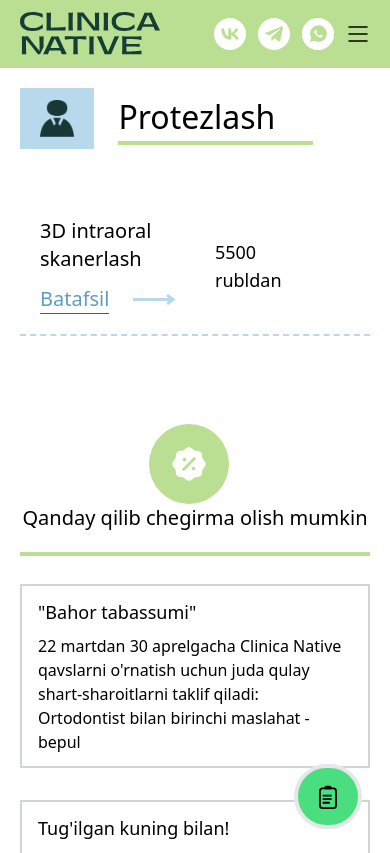
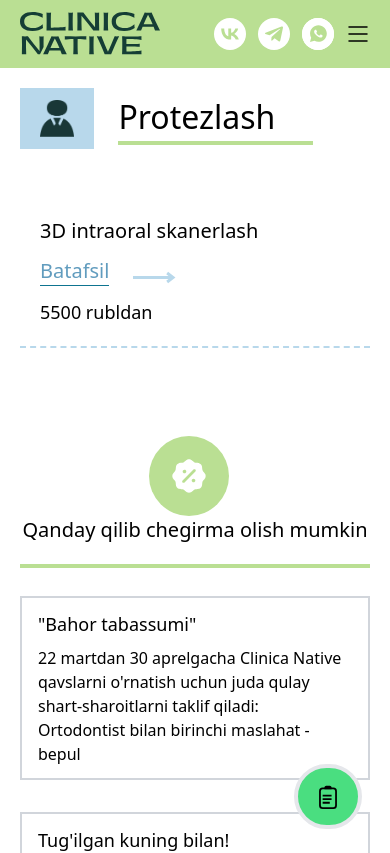
Before and after one commit to muhammadazizbek006/Clinica, a React (Vite) app: page /Diagnostika in a window 390 px wide. Shown: the top 853 px of the page. Built offline with nearby package versions, Linux system fonts and the light colour scheme.

Commit message:
add diagnostika responsive

```diff
--- a/src/pages/Diagnostik/Diagnostika.jsx
+++ b/src/pages/Diagnostik/Diagnostika.jsx
@@ -46,7 +46,7 @@
                 >
                   <Link
                     to={`/diga/${e.yonalishi}`}
-                    className="flex justify-between items-center p-5"
+                    className="flex flex-col sm:flex-row justify-between sm:items-center p-5"
                   >
                     {/* left */}
                     <div className="flex flex-col">
@@ -54,7 +54,7 @@
                         {e.yonalishi}
                       </h3>
                       <div className="flex items-center  ">
-                        <p className="mr-6 text-xl text-next border-b border-b-cyan-700">
+                        <p className="mr-6 text-xl text-next border-b border-b-cyan-700 mb-3 sm:mb-0">
                           Batafsil
                         </p>
                         <img src={next} alt="#" />
```
